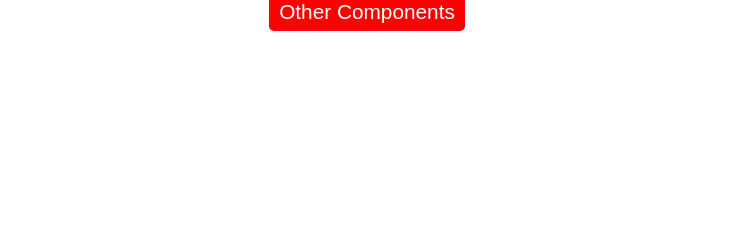
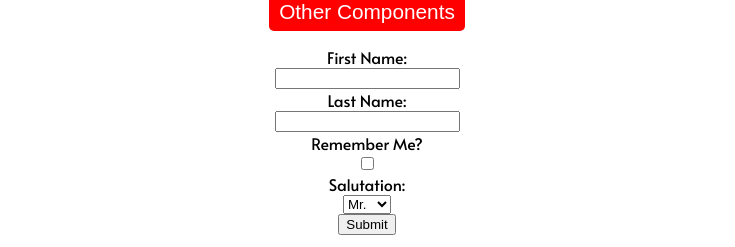
Before and after one commit to kame087/practical-react, a React (Create React App) app: page / in a window 1280 px wide. Shown: the part 579-826 px from the top of the page, without its empty margins (273-1008 px from the left). Before the commit the page ends 800 px from the top, so only its background shows below. Built offline with nearby package versions, Linux system fonts and the light colour scheme.

Commit message:
Form Components

```diff
--- a/src/App.js
+++ b/src/App.js
@@ -8,6 +8,7 @@ import "./App.css";
 import Body from "./components/Body";
 import Counter from "./components/Counter";
 import ImageSlider from "./components/ImageSlider";
+import Form from "./components/Form";
 
 import Button from "./elements/Button";
 
@@ -61,6 +62,7 @@ class App extends Component {
           <Button color="primary" onClick={this.toggle}>
             {buttonText}
           </Button>
+          <Form></Form>
         </ThemeProvider>
       </div>
     );
--- /dev/null
+++ b/src/components/Form/index.js
@@ -0,0 +1,70 @@
+import React, { Component } from "react";
+
+import { FormDiv } from "./style";
+
+export default class Form extends Component {
+  state = {
+    first: "",
+    last: "",
+    rememberMe: false,
+    salutation: "Mr.",
+  };
+
+  handleChange = (e) => {
+    this.setState({
+      [e.target.name]: e.target.value,
+    });
+  };
+
+  handleCheck = (e) => {
+    this.setState({
+      rememberMe: e.target.checked,
+    });
+  };
+
+  handleSelect = (e) => {
+    this.setState({
+      salutation: e.target.value,
+    });
+  };
+
+  handleSubmit = () => {
+    console.log(this.state);
+  };
+
+  render() {
+    return (
+      <FormDiv>
+        First Name:{" "}
+        <input
+          name="first"
+          value={this.state.first}
+          onChange={this.handleChange}
+        />
+        Last Name:
+        <input
+          name="last"
+          value={this.state.last}
+          onChange={this.handleChange}
+        />
+        Remember Me?
+        <input
+          type="checkbox"
+          checked={this.state.rememberMe}
+          onChange={this.handleCheck}
+        />
+        Salutation:
+        <select
+          defaultValue={this.state.salutation}
+          onChange={this.handleSelect}
+        >
+          <option>Ms.</option>
+          <option>Mrs.</option>
+          <option>Dr.</option>
+          <option>Mr.</option>
+        </select>
+        <button onClick={this.handleSubmit}>Submit</button>
+      </FormDiv>
+    );
+  }
+}
--- /dev/null
+++ b/src/components/Form/style.js
@@ -0,0 +1,9 @@
+import styled from "styled-components";
+
+export const FormDiv = styled.div`
+  display: flex;
+  flex-direction: column;
+  justify-content: center;
+  align-items: center;
+  margin: 15px;
+`;
```
